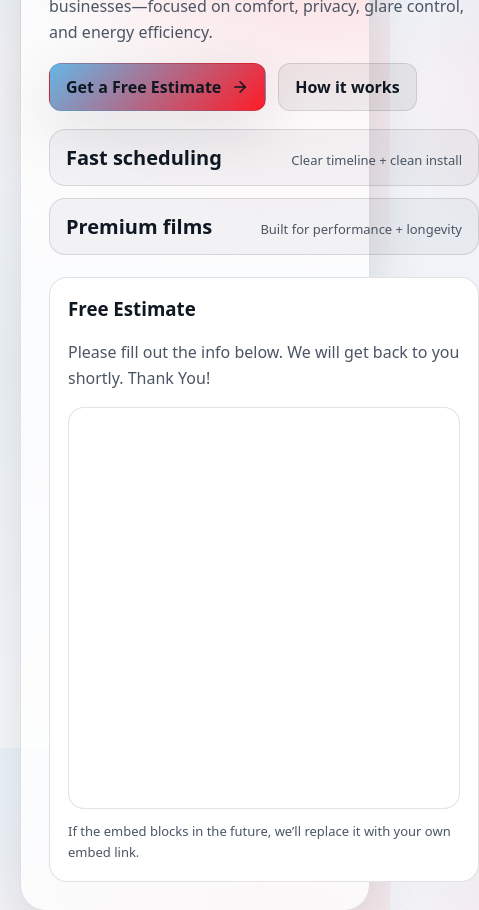
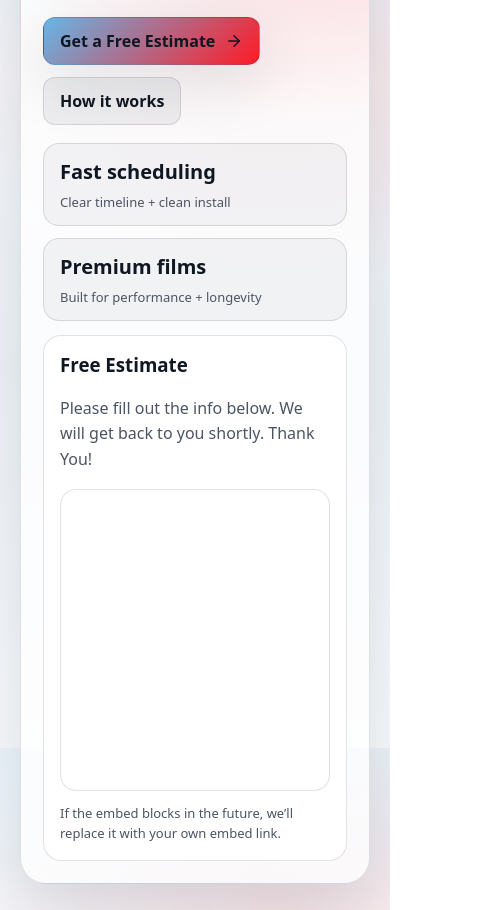
Before and after one commit to atorres112/mobile-tint-pros, a React (Vite) app: page / in a window 390 px wide. Shown: the part 940-1850 px from the top of the page, 479 px wide, since content can reach past the window. Built offline with nearby package versions, Linux system fonts and the light colour scheme.

Commit message:
Tune mobile layout and Elfsight form height

```diff
--- a/src/components/ElfsightForm.jsx
+++ b/src/components/ElfsightForm.jsx
@@ -14,7 +14,7 @@ export default function ElfsightForm() {
     const widget = document.createElement("div");
     widget.className = "elfsight-app-203d7257-e941-4419-a954-06ed83b1d81e";
     widget.setAttribute("data-elfsight-app-lazy", "");
-    widget.style.minHeight = "400px";
+    widget.style.minHeight = "300px";
     widget.style.width = "100%";
     container.appendChild(widget);
 
@@ -34,7 +34,9 @@ export default function ElfsightForm() {
 
   return (
     <div className="elfsight-wrap" suppressHydrationWarning>
-      <div ref={containerRef} suppressHydrationWarning />
+      <div className="elfsight-scale" suppressHydrationWarning>
+        <div ref={containerRef} />
+      </div>
     </div>
   );
 }
--- a/src/pages/Home.jsx
+++ b/src/pages/Home.jsx
@@ -107,6 +107,7 @@ export default function Home() {
                 <img
                   src="/solutions/1.png"
                   alt="Window film example"
+                  className="hero-image"
                   style={{
                     width: "100%",
                     maxWidth: "100%",
--- a/src/styles.css
+++ b/src/styles.css
@@ -64,6 +64,11 @@ a { color: inherit; text-decoration: none; }
   padding: 18px;
 }
 
+.card img {
+  max-width: 100%;
+  height: auto;
+}
+
 .section { padding: 70px 0; }
 .h1 { font-size: clamp(34px, 5vw, 54px); line-height: 1.02; margin: 14px 0; }
 .h2 { font-size: clamp(24px, 3vw, 34px); margin: 0 0 14px; }
@@ -72,11 +77,24 @@ a { color: inherit; text-decoration: none; }
 .grid2 { display: grid; grid-template-columns: 1.15fr 0.85fr; gap: 22px; }
 .grid3 { display: grid; grid-template-columns: repeat(3, 1fr); gap: 16px; }
 .grid4 { display: grid; grid-template-columns: repeat(4, 1fr); gap: 14px; }
+.grid2 > *, .grid3 > *, .grid4 > * { min-width: 0; }
 
 @media (max-width: 900px) {
   .grid2 { grid-template-columns: 1fr; }
   .grid3 { grid-template-columns: 1fr; }
   .grid4 { grid-template-columns: 1fr 1fr; }
+}
+
+@media (max-width: 700px) {
+  .section { padding: 56px 0; }
+  .card { padding: 16px; }
+  .grid2, .grid3, .grid4 { gap: 14px; }
+  .kpi {
+    flex-wrap: wrap;
+    gap: 8px;
+    justify-content: flex-start;
+  }
+  .hero-panel { padding: 22px; }
 }
 
 /* ===== Utility Pages (404 / Coming Soon) ===== */
@@ -242,6 +260,7 @@ a { color: inherit; text-decoration: none; }
 }
 @media (max-width: 520px) {
   .grid4 { grid-template-columns: 1fr; }
+  .section { padding: 48px 0; }
 }
 
 .navbar {
@@ -358,6 +377,24 @@ a { color: inherit; text-decoration: none; }
     rgba(255,255,255,0.75);
   box-shadow: var(--shadow);
   padding: 28px;
+  max-width: 100%;
+  overflow: hidden;
+}
+
+.hero-panel .grid2 > * {
+  min-width: 0;
+}
+
+.hero-image {
+  width: 100%;
+  max-width: 100%;
+  height: auto;
+}
+
+@media (max-width: 700px) {
+  .hero-panel {
+    padding: 22px;
+  }
 }
 
 .kpi {
@@ -408,6 +445,22 @@ a { color: inherit; text-decoration: none; }
   background: rgba(15, 23, 34, 0.06);
   padding: 6px;
   margin-bottom: 10px;
+}
+
+/* ===== Elfsight Form ===== */
+.elfsight-scale {
+  transform: scale(0.85);
+  transform-origin: top center;
+  width: 117.7%;
+  margin-left: -8.85%;
+}
+
+@media (max-width: 700px) {
+  .elfsight-scale {
+    transform: scale(0.8);
+    width: 125%;
+    margin-left: -12.5%;
+  }
 }
 
 
```
